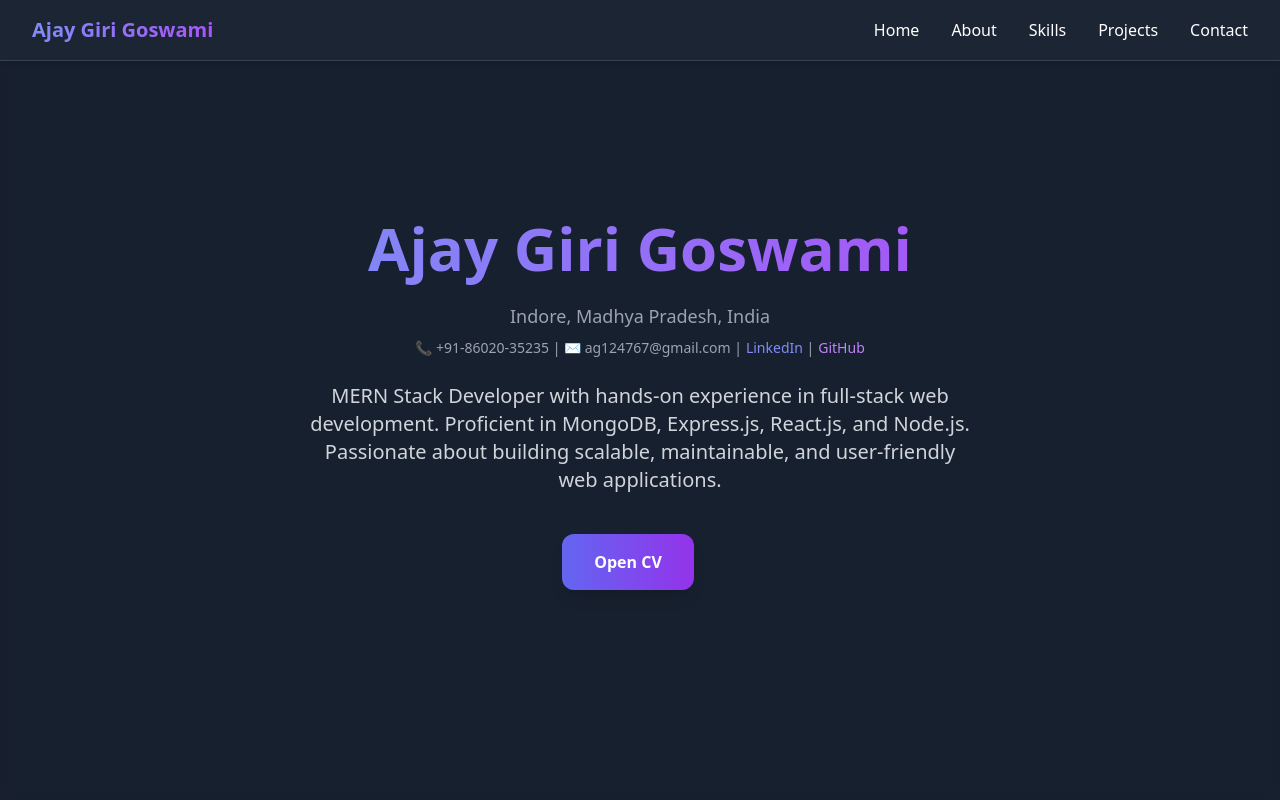
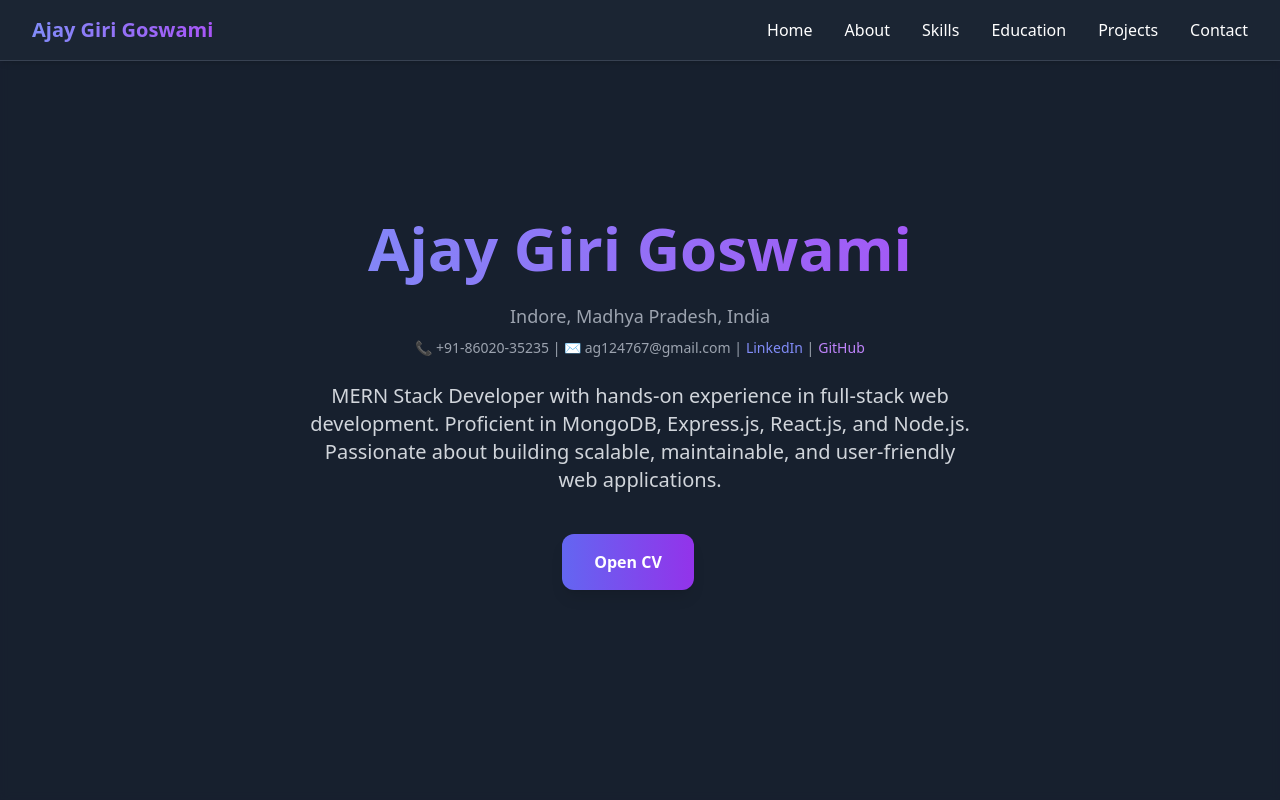
Before and after one commit to AGiriGoswami/Portfolios, a React (Vite) app: page / in a window 1280 px wide. Shown: the top 800 px of the page. Built offline with nearby package versions, Linux system fonts and the light colour scheme.

Commit message:
20-12-2025

```diff
--- a/src/App.jsx
+++ b/src/App.jsx
@@ -1,7 +1,7 @@
 import React from "react";
 import "./index.css";
-import ajaygirigoswami from "./assets/ajay.jpeg";
-import ajaycv from "./assets/Ajay Giri Goswami.pdf"
+import ajaygirigoswami from "./assets/Ajay_.jpg";
+import ajaycv from "./assets/Ajay Giri Goswami.pdf";
 
 export default function App() {
   return (
@@ -17,7 +17,14 @@ export default function App() {
           </h1>
 
           <ul className="hidden md:flex space-x-8">
-            {["Home", "About", "Skills", "Projects", "Contact"].map((item) => (
+            {[
+              "Home",
+              "About",
+              "Skills",
+              "Education",
+              "Projects",
+              "Contact",
+            ].map((item) => (
               <li
                 key={item}
                 className="transition-all duration-300 hover:scale-110"
@@ -170,7 +177,7 @@ export default function App() {
             {
               degree: "Bachelor of Computer Applications (BCA)",
               institute: "Vishisht School of Management (2021 - 2024)",
-              cgpa: "CGPA: 6.62/10"
+              cgpa: "CGPA: 6.62/10",
             },
             {
               degree: "Higher Secondary (12th)",
```
Also changed, not shown: src/assets/Ajay.jpg (added), src/assets/Ajay_.jpg (added).
